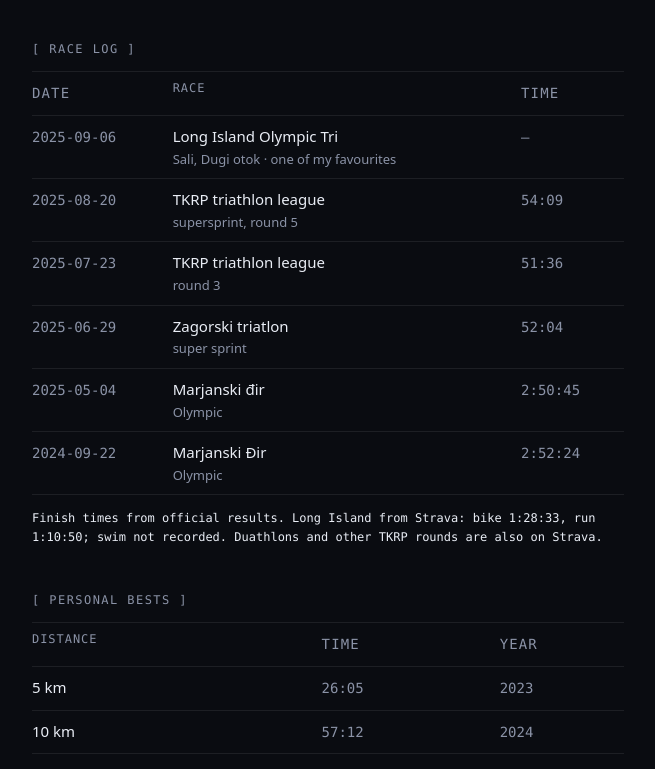
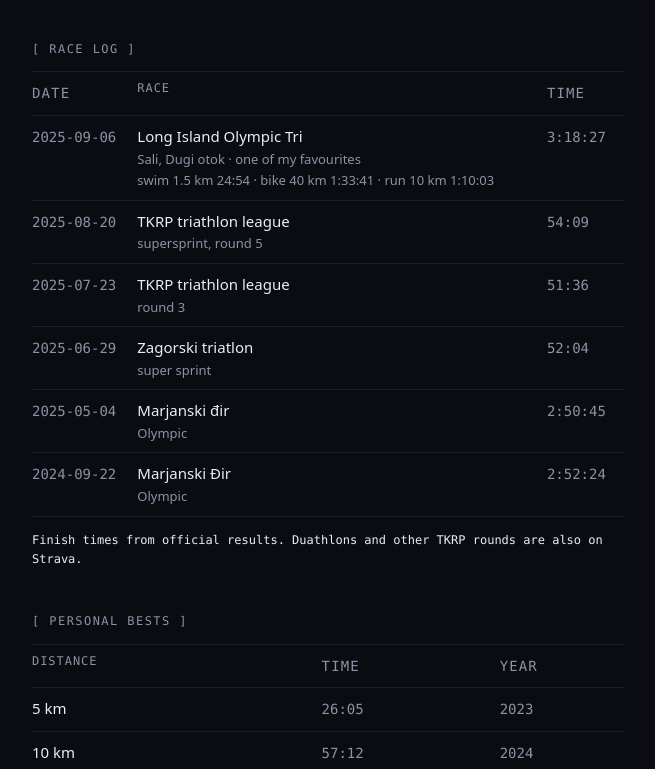
Before and after one commit to mzagar/mzagar.github.io, a plain HTML site: page triathlon/index.html in a window 1280 px wide. Shown: the part 694-1463 px from the top of the page, without its empty margins (312-967 px from the left). Drawn offline with Linux system fonts and the light colour scheme.

Commit message:
Add official Long Island Olympic Tri result

```diff
--- a/triathlon/index.html
+++ b/triathlon/index.html
@@ -76,8 +76,8 @@
         <tbody>
           <tr>
             <td class="num">2025-09-06</td>
-            <td>Long Island Olympic Tri<span class="small">Sali, Dugi otok · one of my favourites</span></td>
-            <td class="num">&mdash;</td>
+            <td>Long Island Olympic Tri<span class="small">Sali, Dugi otok · one of my favourites</span><span class="small">swim 1.5 km 24:54 · bike 40 km 1:33:41 · run 10 km 1:10:03</span></td>
+            <td class="num">3:18:27</td>
           </tr>
           <tr>
             <td class="num">2025-08-20</td>
@@ -107,7 +107,7 @@
         </tbody>
       </table>
     </div>
-    <p class="more">Finish times from official results. Long Island from Strava: bike 1:28:33, run 1:10:50; swim not recorded. Duathlons and other TKRP rounds are also on Strava.</p>
+    <p class="more">Finish times from official results. Duathlons and other TKRP rounds are also on Strava.</p>
   </section>
 
   <section>
```
